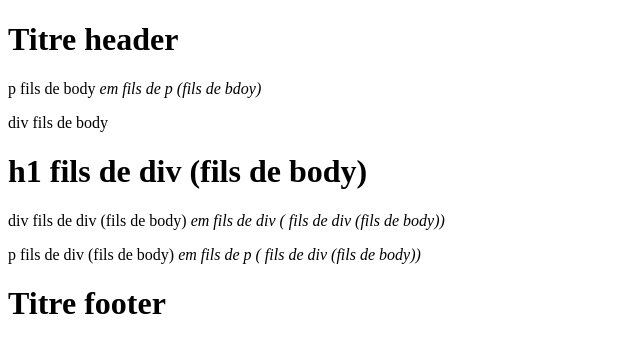
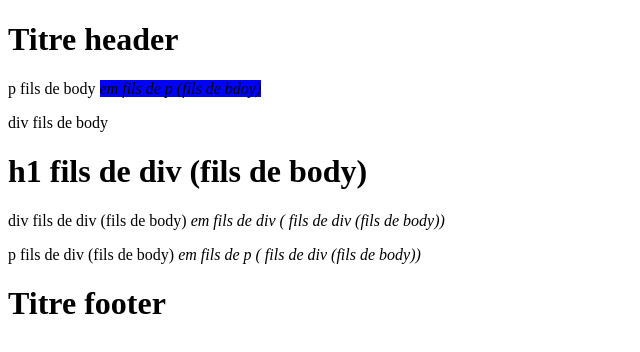
Before and after one commit to ali20231998/selecteurs_simples_css_exercice, a plain HTML site: page index.html in a window 1280 px wide. Shown: the whole page, without its empty margins (0-640 px from the left). Drawn offline with Linux system fonts and the light colour scheme.

Commit message:
Selecteurs simple exercice

```diff
--- a/assets/css/style.css
+++ b/assets/css/style.css
@@ -1,7 +1,32 @@
+/* body > h1 {
+   background: orange;
+}
+*/
+/* div h1 {
+   background: orange;
+}
+*/
 
+/* body > h1 {
+   background: orange;
+}
+*/
+/* div + h1{
+border: 1px solid red
+}*/
+/* div em {
+   background: red;
+} */
+ /* div > em {
+   background: orange;
+   color: red;
+} */
 
-section + p {
+/* div p em{
+   background: crimson;
+   color:aqua
+} */
 
-    color: blue;
-    font-size: 50px;
+  body>p em{
+   background-color: blue;
 }
--- a/index.html
+++ b/index.html
@@ -5,6 +5,7 @@
     <meta http-equiv="X-UA-Compatible" content="IE=edge">
     <meta name="viewport" content="width=device-width, initial-scale=1.0">
     <title>L'arbre DOM</title>
+    <link rel="stylesheet" href="assets/css/style.css">
 </head>
 <body>
     <h1> Titre header</h1>
```
